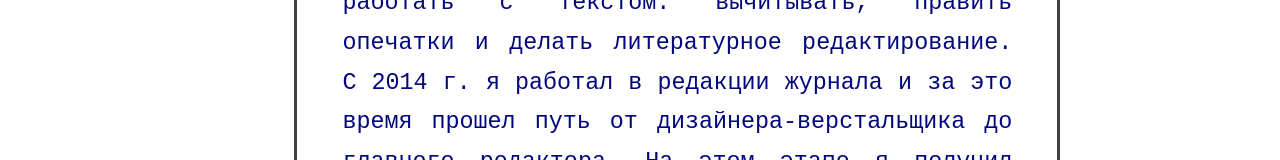
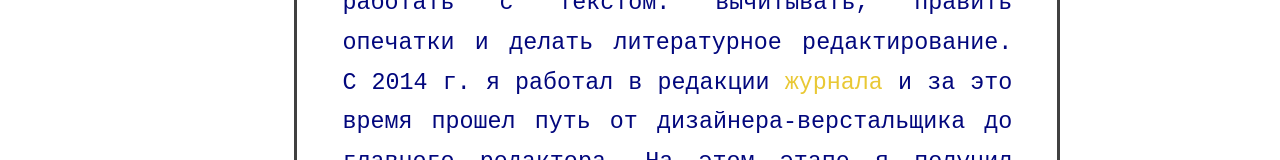
Before and after one commit to chekovevg/evgeny_chekov, a plain HTML site: page cv.html in a window 1280 px wide. Shown: the part 492-652 px from the top of the page. Drawn offline with Linux system fonts and the light colour scheme.

Commit message:
Update cv.html

```diff
--- a/cv.html
+++ b/cv.html
@@ -30,9 +30,10 @@
         (можно посмотреть в моем <a href="https://www.instagram.com/evgeny_chekov/" target="_blank">instagram</a>).
         Выполняю частные заказы   <br> -->
         <br>У меня филологическое образование. Я умею работать с текстом: вычитывать, править опечатки
-        и делать литературное редактирование. С 2014 г. я работал в редакции журнала и за это время прошел путь от
-        дизайнера-верстальщика до главного редактора. На этом этапе я получил опыт в дизайне полиграфии и научился организовывать работу
-        небольшой команды.<br>
+        и делать литературное редактирование. С 2014 г. я работал в редакции
+        <a href="http://vstrecha.mpda.ru/archive" target="_blank">журнала</a>
+        и за это время прошел путь от дизайнера-верстальщика до главного редактора.
+        На этом этапе я получил опыт в дизайне полиграфии и научился организовывать работу небольшой команды.<br>
         <br>С 2019 я 1,5 года я работал в студии, которая занималась созданием выпускных альбомов.
         Я руководил группой верстальщиков в офисе и координировал работу 70-ти сотрудников работавших удаленно (звучит адово, но так оно и было).
         Кроме того, в паре с разработчиком я занимался внутренним продуктом — автоматизированной версткой.
@@ -45,7 +46,8 @@
         которые расширят мой кругозор и позволят мне расти профессионально.<br>
         <br>Сейчас я работаю дизайнером в <a href="https://www.instagram.com/mads_courses/" target="_blank">MADS</a>, крутой креативной школе. Выполняю задачи для SMM команды,
         готовлю визуал для Instagram, email рассылок, работаю с графическими элементами сайта и презентациями.
-        Делаю небольшие проекты в After Effects и Premire.<br>
+        Делаю небольшие проекты в After Effects и Premire. Посмотреть мои работы в MADS можно
+        <a href="https://drive.google.com/drive/folders/11XiPWNp3kn_GB8iDCbvN6sS5hqnlZ4L2?usp=sharing" target="_blank">тут</a>.<br>
         <br>Занимаюсь наставничеством в <a href="https://www.instagram.com/setters_education/" target="_blank">SETTERS</a> на курсе
         <a href="https://setters.education/courses/base" target="_blank">BASE</a>.
         Параллельно помогаю ребятам из <a href="http://aldes.group/" target="_blank">Aldes.SMM</a>
```
